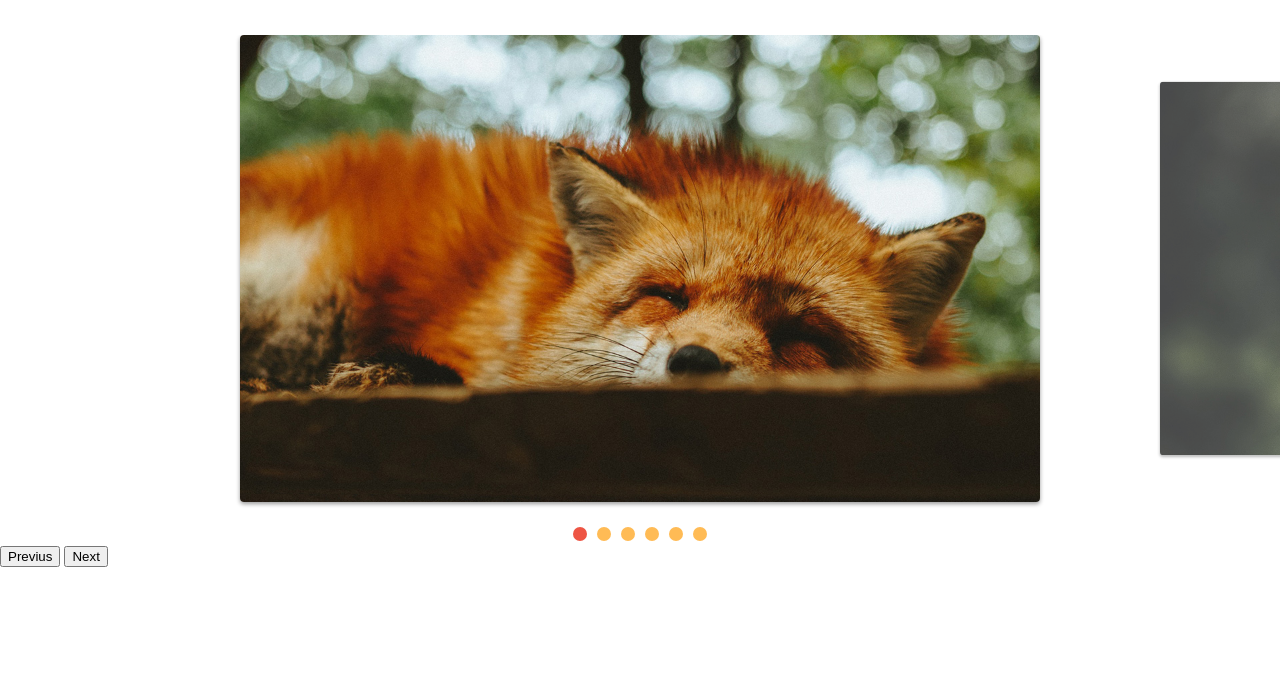
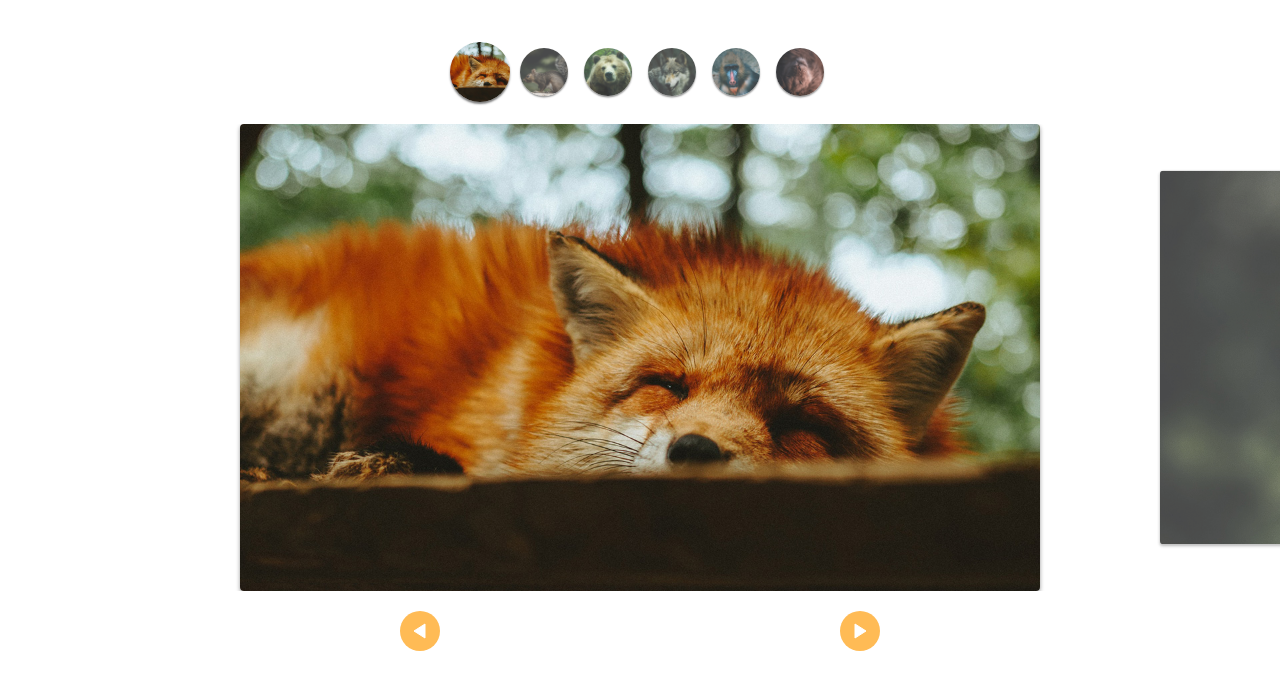
Before and after one commit to welisonw/projeto-slide, a plain HTML site: page index.html in a window 1280 px wide. Drawn offline with Linux system fonts and the light colour scheme.

Commit message:
Custom controls estilizados

```diff
--- a/css/style.css
+++ b/css/style.css
@@ -3,6 +3,30 @@
    margin: 0;
 }
 
+.custom-controls {
+   display: flex;
+   justify-content: center;
+   margin: 40px 0 20px 0;
+   flex-wrap: wrap;
+   cursor: pointer;
+}
+
+.custom-controls li {
+   opacity: .8;
+   transform: scale(.8);
+   width: 60px;
+   height: 60px;
+   border-radius: 50%;
+   overflow: hidden;
+   margin: 2px;
+   box-shadow: 0 2px 2px #00000080;
+   transition: .3s;
+}
+
+.custom-controls li.active {
+   opacity: 1;
+   transform: scale(1);
+}
 
 ul {
    padding: 0;
@@ -18,7 +42,6 @@ img {
 .slide-wrapper {
    overflow: hidden;
    cursor: grab;
-   margin-top: 35px;
 }
 
 .slide-wrapper:active {
@@ -73,3 +96,23 @@ img {
 [data-control='slide'] li.active a {
    background-color: #E54;
 }
+
+.arrow-nav {
+   display: flex;
+   justify-content: space-evenly;
+   margin: 20px 0;
+}
+
+.arrow-nav button {
+   cursor: pointer;
+   border: none;
+   border-radius: 50%;
+   background: #FB5 url('../img/arrow.svg') center center no-repeat;
+   color: white;
+   width: 40px;
+   height: 40px;
+}
+
+.arrow-nav button.prev {
+   transform: rotate(-180deg);
+}
--- a/index.html
+++ b/index.html
@@ -8,20 +8,29 @@
    <link rel="stylesheet" href="./css/style.css">
 </head>
 <body>
-     <section class="slide-wrapper">
+   <ul class="custom-controls">
+      <li><img src="img/foto1-thumb.jpg" alt="Foto raposa"></li>
+      <li><img src="img/foto2-thumb.jpg" alt="Foto esquilo"></li>
+      <li><img src="img/foto3-thumb.jpg" alt="Foto urso"></li>
+      <li><img src="img/foto4-thumb.jpg" alt="Foto lobo"></li>
+      <li><img src="img/foto5-thumb.jpg" alt="Foto macaco"></li>
+      <li><img src="img/foto6-thumb.jpg" alt="Foto leão">9</li>
+   </ul>
+
+   <section class="slide-wrapper">
       <ul class="slide">
-         <li><img src="img/foto1.jpg" alt=""></li>
-         <li><img src="img/foto2.jpg" alt=""></li>
-         <li><img src="img/foto3.jpg" alt=""></li>
-         <li><img src="img/foto4.jpg" alt=""></li>
-         <li><img src="img/foto5.jpg" alt=""></li>
-         <li><img src="img/foto6.jpg" alt=""></li>
+         <li><img src="img/foto1.jpg" alt="Foto raposa"></li>
+         <li><img src="img/foto2.jpg" alt="Foto esquilo "></li>
+         <li><img src="img/foto3.jpg" alt="Foto urso"></li>
+         <li><img src="img/foto4.jpg" alt="Foto lobo"></li>
+         <li><img src="img/foto5.jpg" alt="Foto macaco"></li>
+         <li><img src="img/foto6.jpg" alt="Foto leão"></li>
       </ul>
    </section>
 
    <section class="arrow-nav">
-      <button class="prev">Previus</button>
-      <button class="next">Next</button>
+      <button class="prev"></button>
+      <button class="next"></button>
    </section>
 
    <script src="./js/script.js" type="module"></script>
--- a/js/script.js
+++ b/js/script.js
@@ -1,9 +1,9 @@
 
-import { Slide, SlideNav } from "./slide.js";
+import SlideNav from "./slide.js";
 
 const slide = new SlideNav('.slide-wrapper', '.slide');
 slide.init();
 
 slide.addArrow('.prev', '.next');
 
-slide.addControl();
+slide.addControl('.custom-controls');
--- a/js/slide.js
+++ b/js/slide.js
@@ -197,7 +197,7 @@ export class Slide {
 
 
 
-export class SlideNav extends Slide {
+export default class SlideNav extends Slide {
    constructor(slide, wrapper) {
       super(slide, wrapper);
 
```
